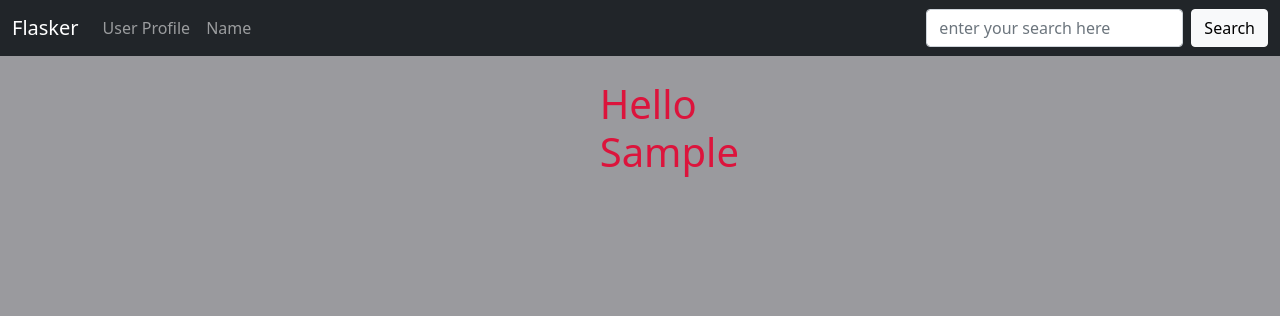
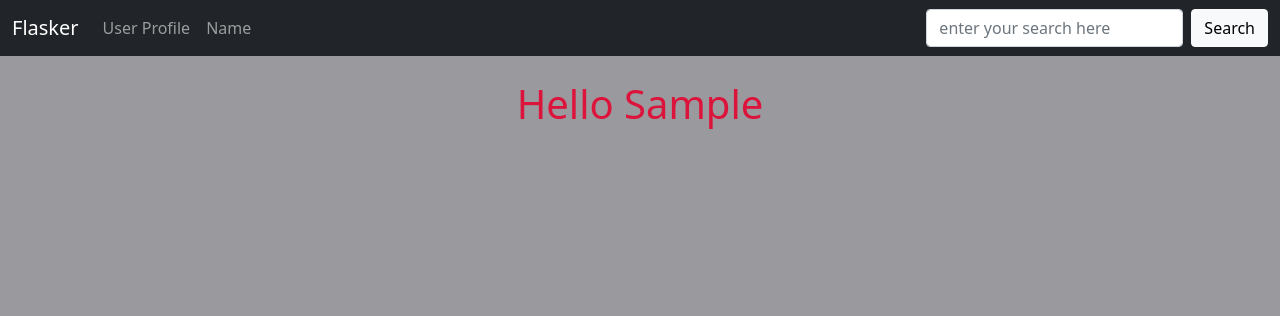
Before and after one commit to yury-gurevich/bootstrap, a Flask app: a page that uses templates/user.html in a window 1280 px wide. Shown: the top 316 px of the page. Run offline with Flask 2, Linux system fonts and the light colour scheme.

```diff
--- a/static/css/style.css
+++ b/static/css/style.css
@@ -2,21 +2,22 @@ body {
     background-color: #9a9a9e;
 }
 
-.username {
-    align-content: flex-end;
-    color        : crimson;
+#username {
+    align-content: center;
+    color: crimson;
+    font-size: 60px;
+    align-items: center;
 }
-
 
 #demo {
     font-size: 42px;
-    color    : red;
+    color: red;
 }
 
 #backgrnd {
-    padding      : 0px;
-    padding-left : 0px;
+    padding: 0px;
+    padding-left: 0px;
     padding-right: 0px;
-    border       : red 0px;
-    margin       : 0%;
+    border: red 0px;
+    margin: 0%;
 }
--- a/templates/navbar.html
+++ b/templates/navbar.html
@@ -1,15 +1,14 @@
 <nav class="navbar navbar-expand-lg navbar-dark bg-dark">
     <div class="container-fluid">
         <a class="navbar-brand" href="{{ url_for('index') }}">Flasker</a>
-        <button class="navbar-toggler" type="button" data-bs-toggle="collapse" data-bs-target="#navbarSupportedContent"
-            aria-controls="navbarSupportedContent" aria-expanded="false" aria-label="Toggle navigation">
+        <button class="navbar-toggler" type="button" data-bs-toggle="collapse" data-bs-target="#navbarSupportedContent" aria-controls="navbarSupportedContent" aria-expanded="false" aria-label="Toggle navigation">
             <span class="navbar-toggler-icon"></span>
         </button>
         <div class="collapse navbar-collapse" id="navbarSupportedContent">
             <ul class="navbar-nav me-auto mb-2 mb-lg-0">
 
                 <li class="nav-item">
-                    <a class="nav-link" href="{{ url_for('user', name='John') }}">User Profile</a>
+                    <a class="nav-link" href="{{ url_for('user', name='Nicholas') }}">User Profile</a>
                 </li>
 
                 <li class="nav-item">
--- a/templates/user.html
+++ b/templates/user.html
@@ -1,8 +1,8 @@
 {% extends 'base.html' %}
 
 {% block content %}
-<div class="container-fluid col-1 username">
-    <h1>Hello {{ name | title }}</h1>
+<div class="container col-12 a " id='username'>
+    <h1 class="text-center">Hello {{ name | title }}</h1>
 </div>
 
 {% endblock content %}
```
Also changed, not shown: app.py (+4 -3 lines), templates/name.html (+10 -9 lines).
